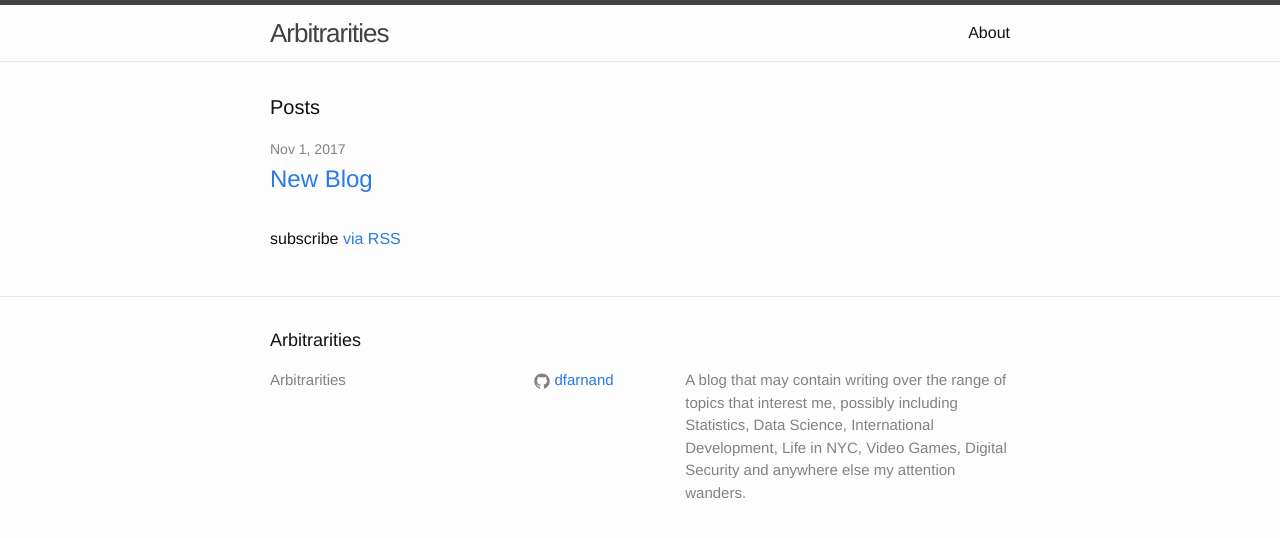
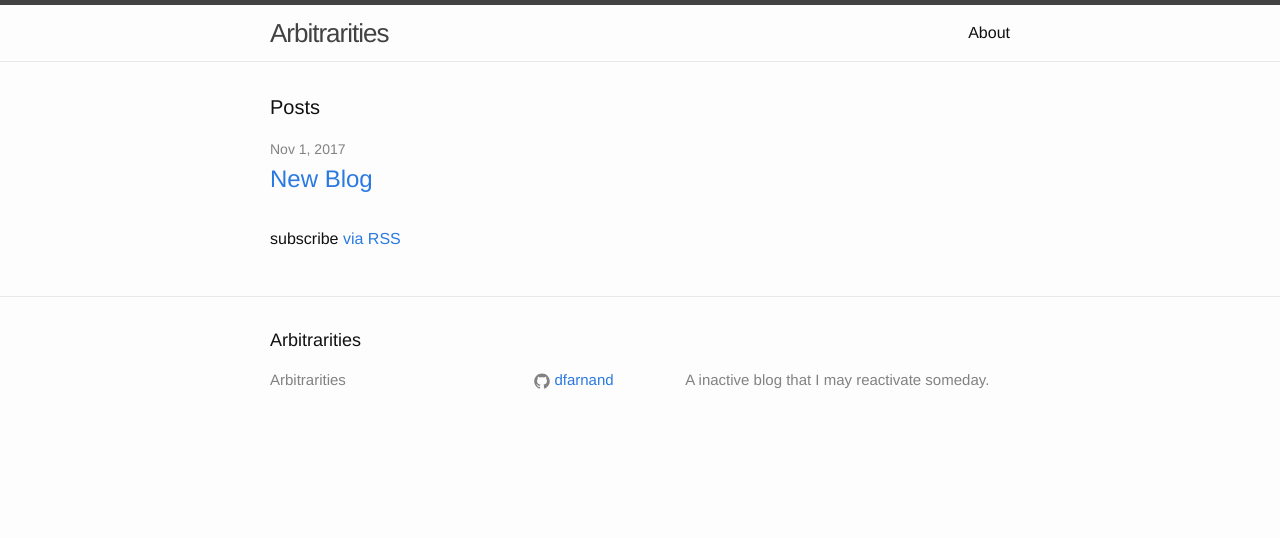
Before and after one commit to dfarnand/dfarnand.github.io, a Jekyll site: the page built from index.html, in a window 1280 px wide. Shown: the top 538 px of the page. Built offline with Jekyll 4.4.1, drawn with Linux system fonts in a browser that asks for light colours.

Commit message:
Update _config.yml

```diff
--- a/_config.yml
+++ b/_config.yml
@@ -9,9 +9,7 @@
 title: Arbitrarities
 # email: your-email@domain.com
 description: > # this means to ignore newlines until "baseurl:"
-  A blog that may contain writing over the range of topics that interest me,
-  possibly including Statistics, Data Science, International Development, Life
-  in NYC, Video Games, Digital Security and anywhere else my attention wanders.
+  A inactive blog that I may reactivate someday.
 baseurl: "" # the subpath of your site, e.g. /blog
 url: "dfarnand.github.io" # the base hostname & protocol for your site
 # twitter_username:
```
